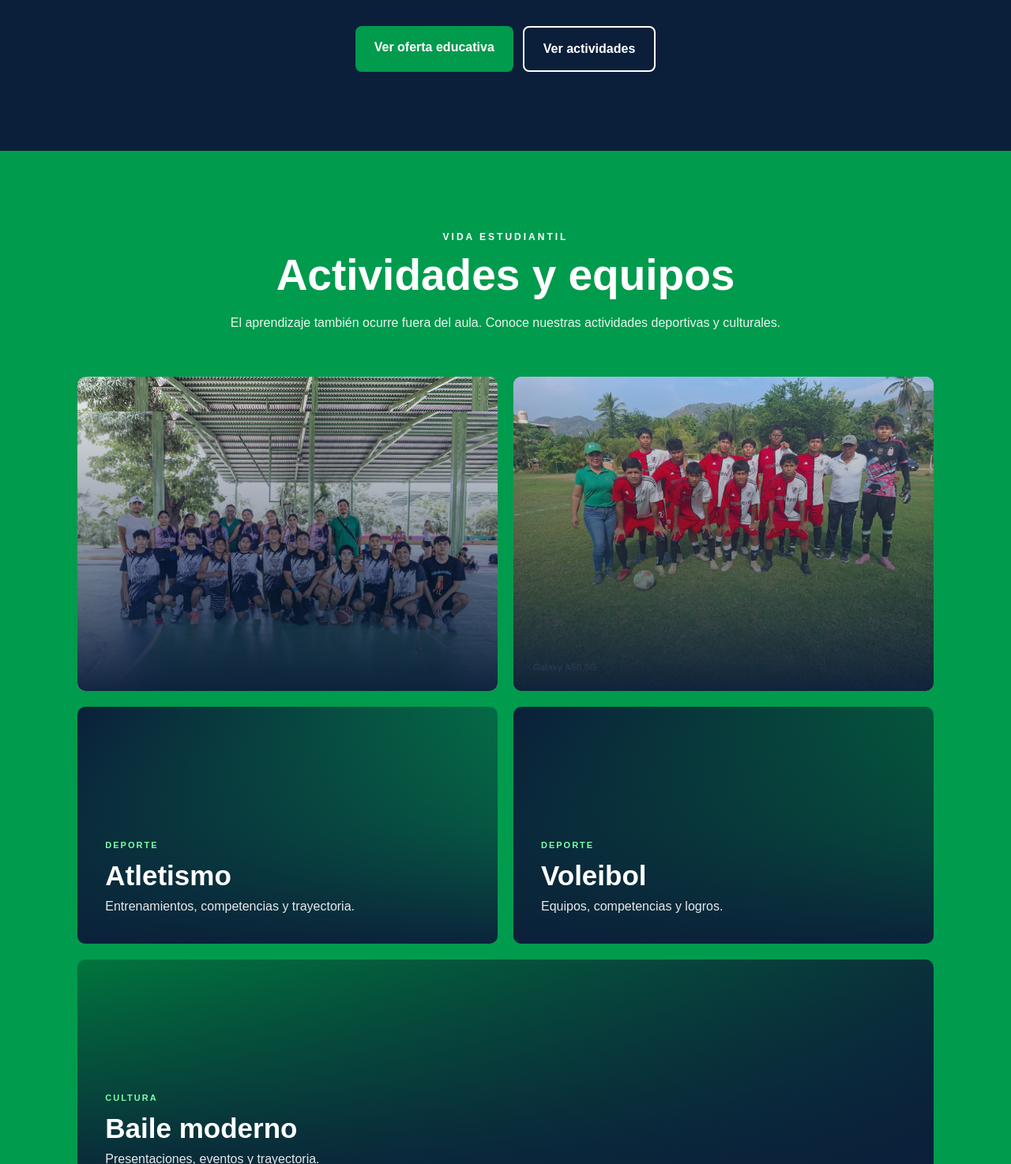
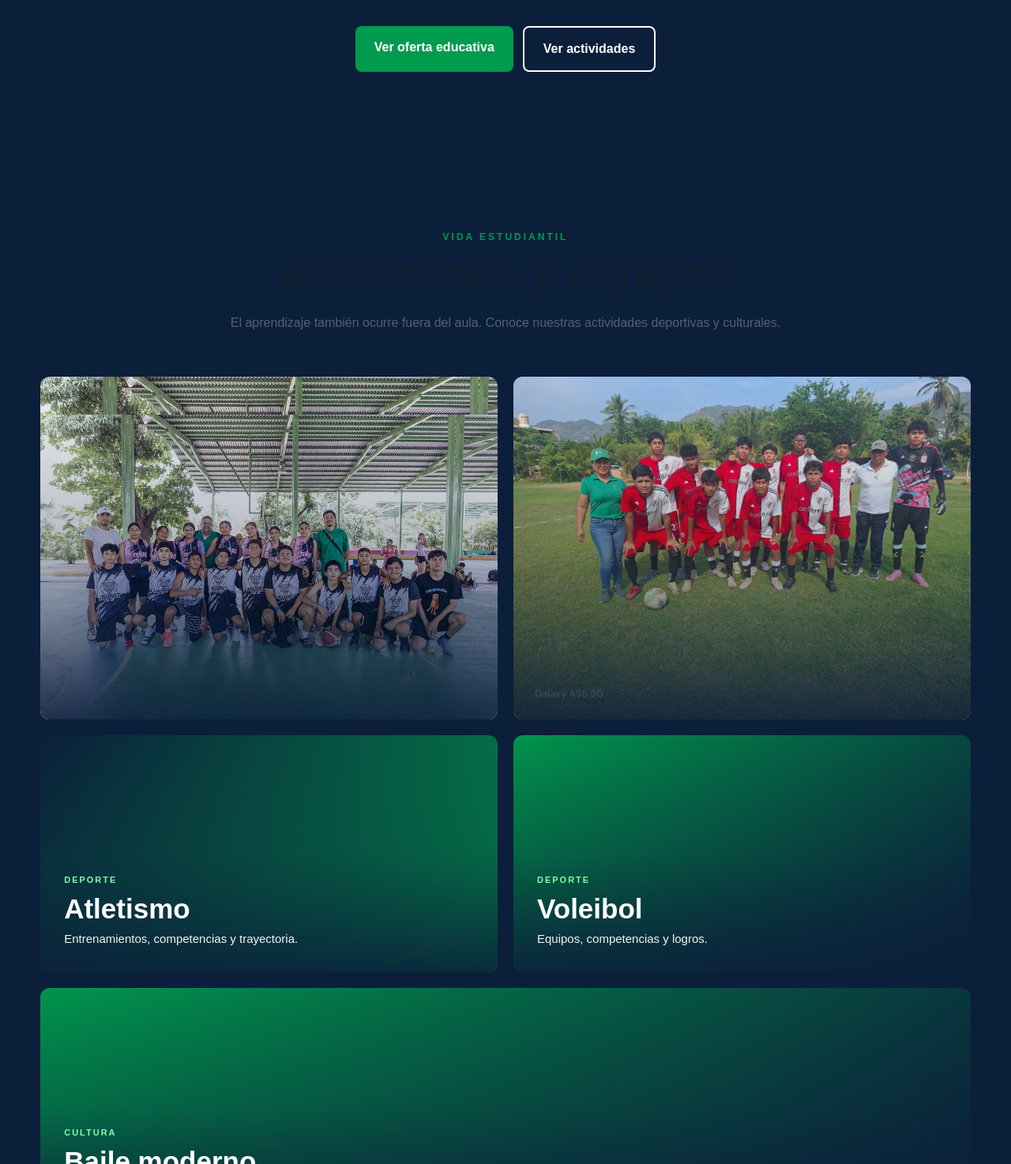
Before and after one commit to dylanamilcar/portal-escolar, a Flask app: page / in a window 1280 px wide. Shown: the part 5026-6500 px from the top of the page at 79% size. Run offline with Flask 3, Linux system fonts and the light colour scheme.

Commit message:
Corrige tarjetas de actividades

```diff
--- a/static/css/style.css
+++ b/static/css/style.css
@@ -1374,233 +1374,152 @@ nav a:hover {
    ACTIVIDADES
 ================================================== */
 
-#actividades {
-
-    background: var(--verde);
-
-}
-
-
-#actividades .section-title > p:first-child {
-
-    color: var(--blanco);
-
-}
-
-
-#actividades .section-title h2 {
-
-    color: var(--blanco);
-
-}
-
-
-#actividades .section-title > p:last-child {
-
-    color: var(--blanco);
-
-    opacity: 0.9;
-
-}
-
-
 .activity-grid {
-
-    width: min(1200px, 92%);
-
+    max-width: 1200px;
     margin: auto;
 
     display: grid;
-
-    grid-template-columns:
-        repeat(2, 1fr);
-
+    grid-template-columns: repeat(2, 1fr);
     gap: 20px;
-
-}
-
-
-/* TARJETAS */
+}
 
 .activity {
-
     position: relative;
-
     min-height: 300px;
 
     padding: 0;
 
     display: flex;
-
     align-items: flex-end;
 
-    color: var(--blanco);
-
+    color: #FFFFFF;
     text-decoration: none;
 
-    border-radius: 10px;
-
+    border-radius: 12px;
     overflow: hidden;
 
-    transition:
-        transform 0.3s ease,
-        box-shadow 0.3s ease;
-
+    background-position: center;
     background-size: cover;
-
-    background-position: center;
-
     background-repeat: no-repeat;
 
-}
-
-
-/* FOTOS */
-
+    transition: 0.3s ease;
+}
+
+/* OSCURECIMIENTO DE LA FOTO */
+.activity::after {
+    content: "";
+
+    position: absolute;
+    inset: 0;
+
+    background: linear-gradient(
+        to top,
+        rgba(11, 31, 58, 0.90),
+        rgba(11, 31, 58, 0.30),
+        rgba(11, 31, 58, 0.05)
+    );
+
+    z-index: 1;
+}
+
+/* TEXTO ENCIMA DE LA FOTO */
+.activity > div {
+    position: relative;
+
+    z-index: 2;
+
+    width: 100%;
+    box-sizing: border-box;
+
+    padding: 30px;
+
+    color: #FFFFFF;
+}
+
+.activity span {
+    display: block;
+
+    color: #7CFFA8;
+
+    font-size: 11px;
+    font-weight: bold;
+
+    letter-spacing: 2px;
+
+    margin-bottom: 8px;
+}
+
+.activity h3 {
+    margin: 0 0 8px;
+
+    color: #FFFFFF;
+
+    font-size: 35px;
+    line-height: 1.1;
+}
+
+.activity p {
+    margin: 0;
+
+    color: #FFFFFF;
+
+    font-size: 15px;
+    line-height: 1.5;
+
+    opacity: 0.95;
+}
+
+/* FOTO DE BÁSQUETBOL */
 .activity.basketball {
-
     background-image:
         url("../images/escuela/equipo-bas.jfif");
-
-}
-
-
+}
+
+/* FOTO DE FÚTBOL */
 .activity.soccer {
-
     background-image:
         url("../images/escuela/equipo-fut.jfif");
-
-}
-
-
-/* OSCURECIMIENTO */
-
-.activity::after {
-
-    content: "";
-
-    position: absolute;
-
-    inset: 0;
-
-    background:
-        linear-gradient(
-            to top,
-            rgba(11, 31, 58, 0.96),
-            rgba(11, 31, 58, 0.45),
-            rgba(11, 31, 58, 0.05)
-        );
-
-    z-index: 1;
-
-}
-
-
-/* TEXTO */
-
-.activity > div {
-
-    position: relative;
-
-    z-index: 2;
-
-    width: 100%;
-
-    padding: 35px;
-
-}
-
-
-.activity span {
-
-    color: #7CFFA8;
-
-    font-size: 11px;
-
-    font-weight: 900;
-
-    letter-spacing: 2px;
-
-}
-
-
-.activity h3 {
-
-    color: var(--blanco);
-
-    font-size: 35px;
-
-    line-height: 1;
-
-    margin: 9px 0;
-
-}
-
-
-.activity p {
-
-    color: var(--blanco);
-
-    opacity: 0.9;
-
-}
-
-
-/* HOVER */
-
-.activity:hover {
-
-    transform:
-        translateY(-7px);
-
-    box-shadow:
-
-        0 18px 35px
-        rgba(11, 31, 58, 0.25);
-
-}
-
-
-/* ==================================================
-   ACTIVIDADES SIN FOTO
-================================================== */
-
+}
+
+/* LAS DEMÁS ACTIVIDADES */
 .activity.athletics {
-
     background:
         linear-gradient(
             135deg,
-            var(--azul),
-            var(--verde)
+            #0B1F3A,
+            #009B4D
         );
-
-}
-
+}
 
 .activity.volleyball {
-
     background:
         linear-gradient(
             135deg,
-            var(--azul),
-            var(--verde-oscuro)
+            #009B4D,
+            #0B1F3A
         );
-
-}
-
+}
 
 .activity.dance {
-
-    grid-column: span 2;
-
     background:
         linear-gradient(
             135deg,
-            var(--verde-oscuro),
-            var(--azul)
+            #009B4D,
+            #0B1F3A
         );
 
-}
+    grid-column: span 2;
+}
+
+/* EFECTO AL PASAR EL MOUSE */
+.activity:hover {
+    transform: translateY(-5px);
+
+    box-shadow:
+        0 15px 35px
+        rgba(0, 0, 0, 0.25);
+}
+
 
 
 /* ==================================================
```
